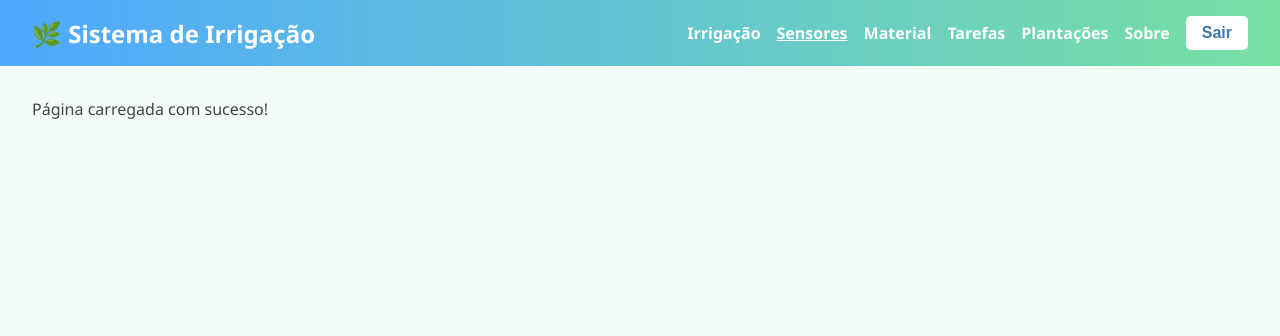
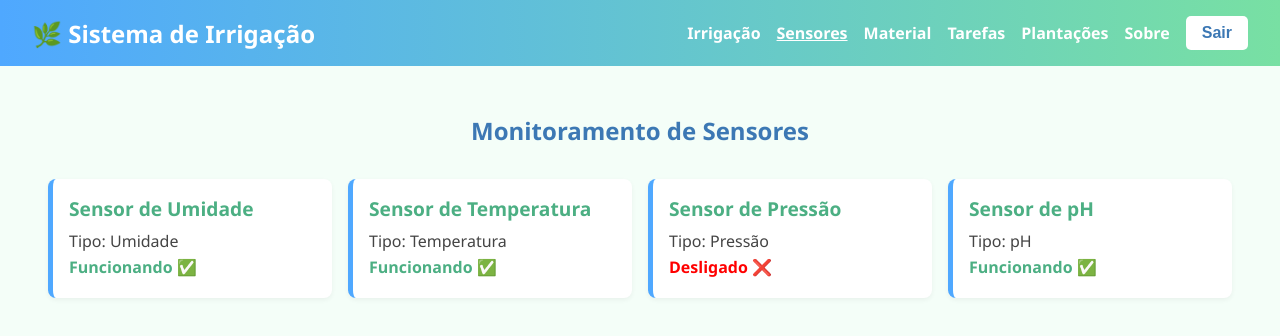
Before and after one commit to SrTinny/Sistema-de-irrigacao, a React (Vite) app: page /sensors in a window 1280 px wide. Shown: the top 336 px of the page. Built offline with nearby package versions, Linux system fonts and the light colour scheme; sample sign-in values are in the browser's storage.

Commit message:
refactor: refatorando o componente sensors

```diff
--- a/src/App.jsx
+++ b/src/App.jsx
@@ -26,7 +26,7 @@ function App() {
         <Route path="/cliente" element={
           <ProtectedRoute role="client"><IrrigacaoClient /></ProtectedRoute>
         } />
-        <Route path="/irrigacao" element={<ProtectedRoute><Sensors /></ProtectedRoute>} />
+        <Route path="/irrigacao" element={<ProtectedRoute><IrrigacaoClient /></ProtectedRoute>} />
         <Route path="/sensors" element={<ProtectedRoute><Sensors /></ProtectedRoute>} />
         <Route path="/material" element={<ProtectedRoute><Material /></ProtectedRoute>} />
         <Route path="/tasks" element={<ProtectedRoute><Tasks /></ProtectedRoute>} />
--- a/src/components/sensors/sensors.jsx
+++ b/src/components/sensors/sensors.jsx
@@ -1,7 +1,38 @@
-import React from 'react';
+// Painel de Sensores
+import React, { useEffect, useState } from 'react';
+import './sensors.scss';
+
+const sensoresMock = [
+  { id: 1, nome: 'Sensor de Umidade', tipo: 'Umidade', status: true },
+  { id: 2, nome: 'Sensor de Temperatura', tipo: 'Temperatura', status: true },
+  { id: 3, nome: 'Sensor de Pressão', tipo: 'Pressão', status: false },
+  { id: 4, nome: 'Sensor de pH', tipo: 'pH', status: true },
+];
 
 const Sensors = () => {
-  return <div className="p-4 text-center">Página carregada com sucesso!</div>;
+  const [sensores, setSensores] = useState([]);
+
+  useEffect(() => {
+    // Simula chamada de API
+    setTimeout(() => setSensores(sensoresMock), 1000);
+  }, []);
+
+  return (
+    <div className="sensores-container">
+      <h1>Monitoramento de Sensores</h1>
+      <div className="sensores-grid">
+        {sensores.map((sensor) => (
+          <div key={sensor.id} className="sensor-card">
+            <h2>{sensor.nome}</h2>
+            <p>Tipo: {sensor.tipo}</p>
+            <p className={sensor.status ? 'ativo' : 'inativo'}>
+              {sensor.status ? 'Funcionando ✅' : 'Desligado ❌'}
+            </p>
+          </div>
+        ))}
+      </div>
+    </div>
+  );
 };
 
 export default Sensors;
--- /dev/null
+++ b/src/components/sensors/sensors.scss
@@ -0,0 +1,69 @@
+@import '../../styles/variables.scss';
+@import '../../styles/mixins.scss';
+
+.sensores-container {
+  padding: $spacing-md;
+  background-color: $gray-bg;
+  font-family: $font-main;
+  color: $gray-dark;
+  min-height: 100vh;
+
+  h1 {
+    font-size: 1.5rem;
+    text-align: center;
+    margin-bottom: $spacing-lg;
+    color: $blue-dark;
+  }
+}
+
+.sensores-grid {
+  display: grid;
+  grid-template-columns: 1fr;
+  gap: $spacing-md;
+
+  .sensor-card {
+    background: $white;
+    border-left: 5px solid $blue;
+    padding: $spacing-md;
+    border-radius: 8px;
+    box-shadow: 0 2px 5px rgba(0, 0, 0, 0.05);
+    transition: transform 0.3s ease;
+
+    h2 {
+      font-size: 1.2rem;
+      color: $green-dark;
+      margin-bottom: $spacing-sm;
+    }
+
+    p {
+      font-size: 1rem;
+      margin: 0.25rem 0;
+    }
+
+    .ativo {
+      color: $green-dark;
+      font-weight: bold;
+    }
+
+    .inativo {
+      color: red;
+      font-weight: bold;
+    }
+
+    &:hover {
+      transform: translateY(-3px);
+    }
+  }
+}
+
+@media (min-width: 600px) {
+  .sensores-grid {
+    grid-template-columns: repeat(2, 1fr);
+  }
+}
+
+@media (min-width: 900px) {
+  .sensores-grid {
+    grid-template-columns: repeat(4, 1fr);
+  }
+}
```
